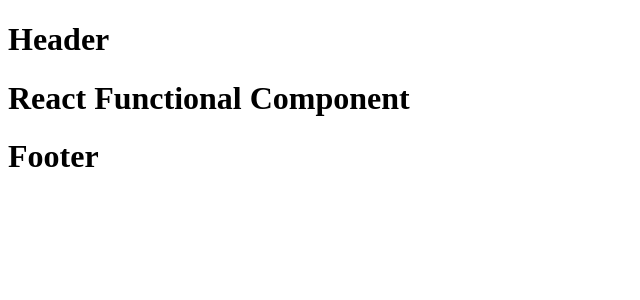
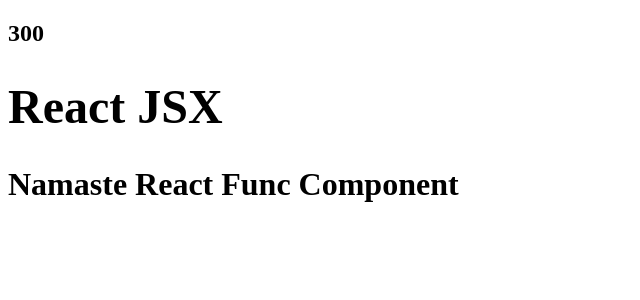
Before and after one commit to bhargavsiva/React, a React (Vite) app: page / in a window 1280 px wide. Shown: the top 300 px of the page, without its empty margins (0-640 px from the left). Built offline with nearby package versions, Linux system fonts and the light colour scheme.

Commit message:
Part 3 done

```diff
--- a/App.js
+++ b/App.js
@@ -1,31 +1,37 @@
 import React from "react";
 import ReactDOM from "react-dom/client";
 
-// React Element
-// const heading = React.createElement("h1", {id:"heading"}, "React fundamentals");
+// const Title = () => (
+//   <h1 className="head" tabIndex="5">
+//     React JSX
+//   </h1>
+// );
 
-// JSX - HTML-like or XML-like syntax
-// transpiled before it reaches JS Engine - Done by Parcel
-
-// React element
-const jsxHeading = (
-  <h1 id="heading" className="head">
-    Heading using JSX
+const title = (
+  <h1 className="head" tabIndex="5">
+    React JSX
   </h1>
 );
 
-// console.log(heading);
-// console.log(jsxHeading);
+// Component composition - referencing a component inside another
+// const HeadingComponent = () => (
+//   <div id="container">
+//     <Title />
+//     <h1 className="heading">Namaste React Func Component</h1>
+//   </div>
+// );
 
-// React Functional Component
-const HeadingComponent = () => {
-  return <h1>React Functional Component</h1>;
-};
+const number = 10000;
 
-// const HeadingComponent2 = () => <h1>React Functional Component</h1>; ---> perfectly good.
-// no need return statement since it has only single statement, no return statement is required. ----> digest this syntax.
+// We can write JS code inside curly braces in the JSX code
+const HeadingComponent = () => (
+  <div id="container">
+    <h2>{100 + 200}</h2>
+    <h2>{title}</h2>
+    <h1 className="heading">Namaste React Func Component</h1>
+  </div>
+);
 
 const root = ReactDOM.createRoot(document.getElementById("root"));
 
-root.render(jsxHeading);
 root.render(<HeadingComponent />);
--- a/index.html
+++ b/index.html
@@ -7,13 +7,7 @@
     <title>Bhargav Learning React</title>
   </head>
   <body>
-    <div id="header"><h1>Header</h1></div>
-    <div id="root">
-      <!--This will be gone on rendering.
-        React will replace everything in root-->
-      <h1>Not Rendered</h1>
-    </div>
-    <div id="footer"><h1>Footer</h1></div>
+    <div id="root">Not Rendered</div>
 
     <script type="module" src="./App.js"></script>
   </body>
```
Also changed, not shown: 1 other file (tests, documents, lock files or other folders).
